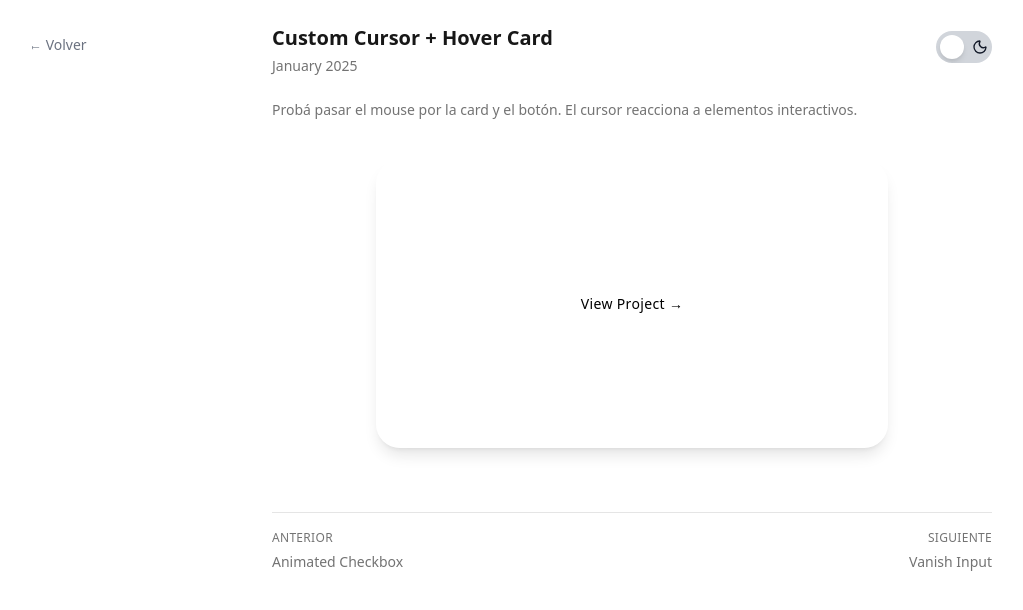
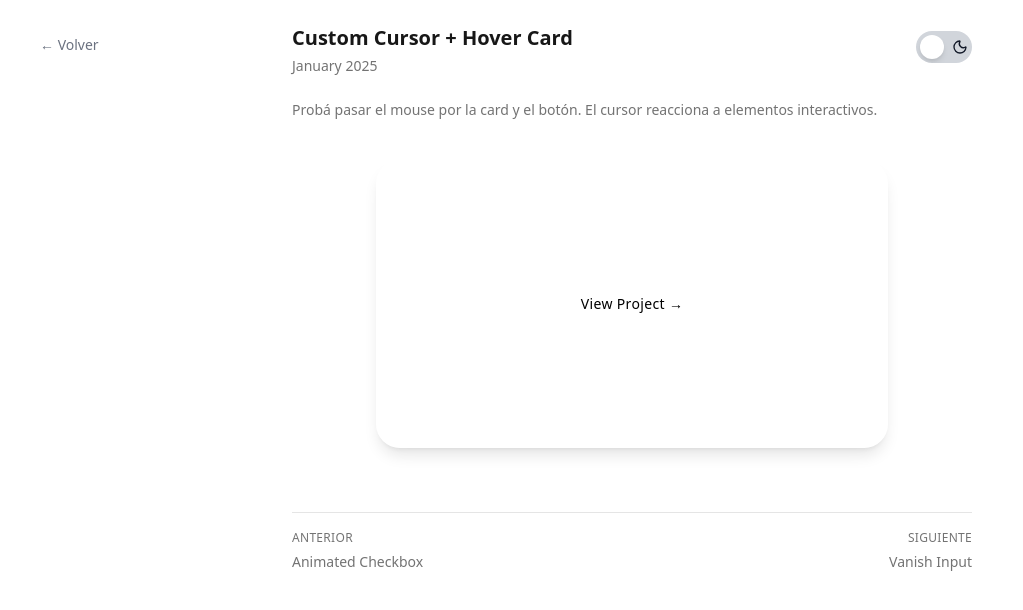
Before and after one commit to franlopezmora/portafolio-FLM, a React (Vite) app: page /prototype/1 in a window 1280 px wide. Shown: the top 610 px of the page, without its empty margins (8-1031 px from the left). Built offline with nearby package versions, Linux system fonts and the light colour scheme.

Commit message:
- Mejoras en el diseño de PrototypePage y ajustes en estilos de .essay-back para mayor consistencia visual.

```diff
--- a/src/pages/PrototypePage.jsx
+++ b/src/pages/PrototypePage.jsx
@@ -234,19 +234,22 @@ export default function PrototypePage() {
         <div className="flex gap-x-10">
 
           {/* RAIL IZQUIERDO: Volver (sticky) */}
-          <aside className="toc-rail w-[200px] flex-shrink-0">
+          <aside className="toc-rail w-[220px] flex-shrink-0">
             <div
               style={{
                 position: 'sticky',
                 top: '32px',
-                width: '200px',
+                width: '220px',
                 zIndex: 20,
                 maxHeight: 'calc(100vh - 64px)',
-                overflowY: 'auto'
+                overflowY: 'auto',
+                overflowX: 'visible'
               }}
             >
               {/* Volver */}
-              <Link className="essay-back block mb-4 -ml-2" to="/">← Volver</Link>
+              <div className="pl-2">
+                <Link className="essay-back block mb-4 -ml-2" to="/">← Volver</Link>
+              </div>
             </div>
           </aside>
 
@@ -265,7 +268,7 @@ export default function PrototypePage() {
           </div>
 
           {/* Espacio derecho para balance visual */}
-          <div className="toc-spacer w-[200px] flex-shrink-0" />
+          <div className="toc-spacer w-[220px] flex-shrink-0" />
         </div>
       </div>
     </main>
--- a/src/styles/essay.css
+++ b/src/styles/essay.css
@@ -26,12 +26,14 @@
 
 .essay-back {
   display: inline-flex;
-  gap: 6px;
+  gap: 8px;
   font-size: 14px;
   color: #6b7280;
   text-decoration: none;
   border-radius: 4px;
-  padding: 2px 4px;
+  padding: 2px 8px;
+  min-width: fit-content;
+  white-space: nowrap;
 }
 
 .essay-back:hover {
```
